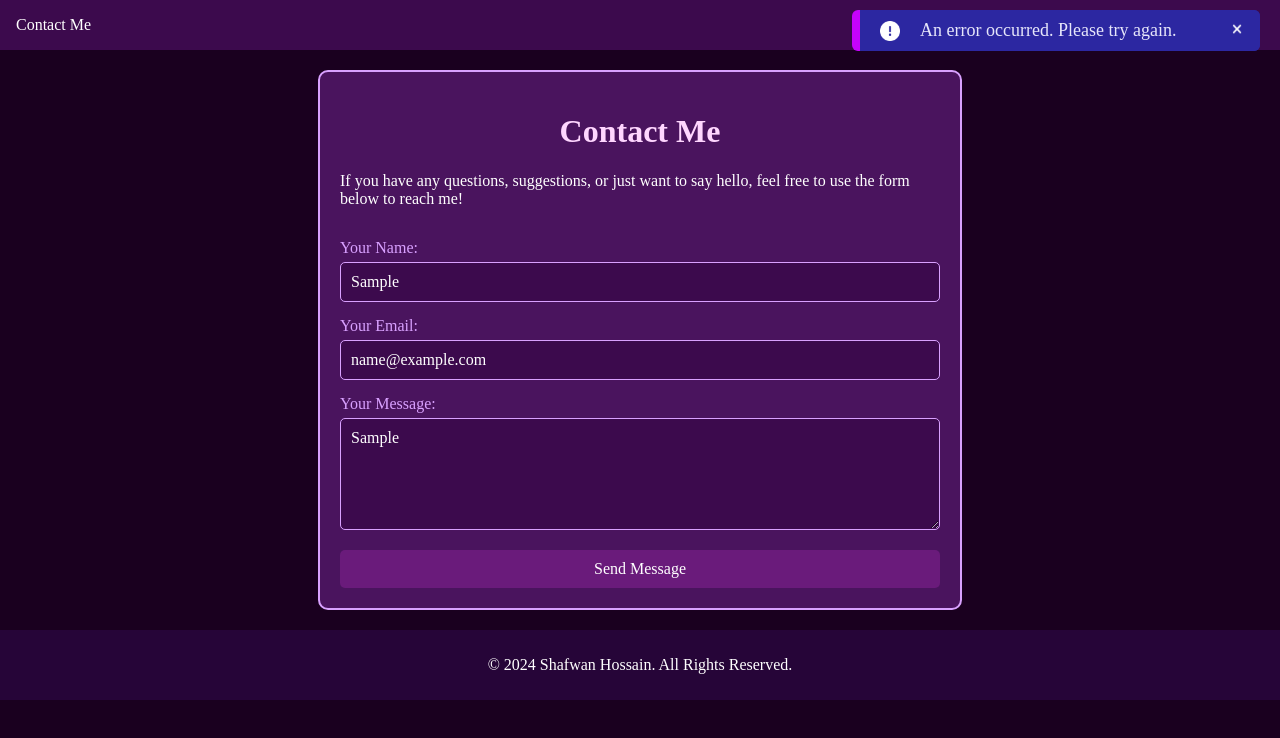
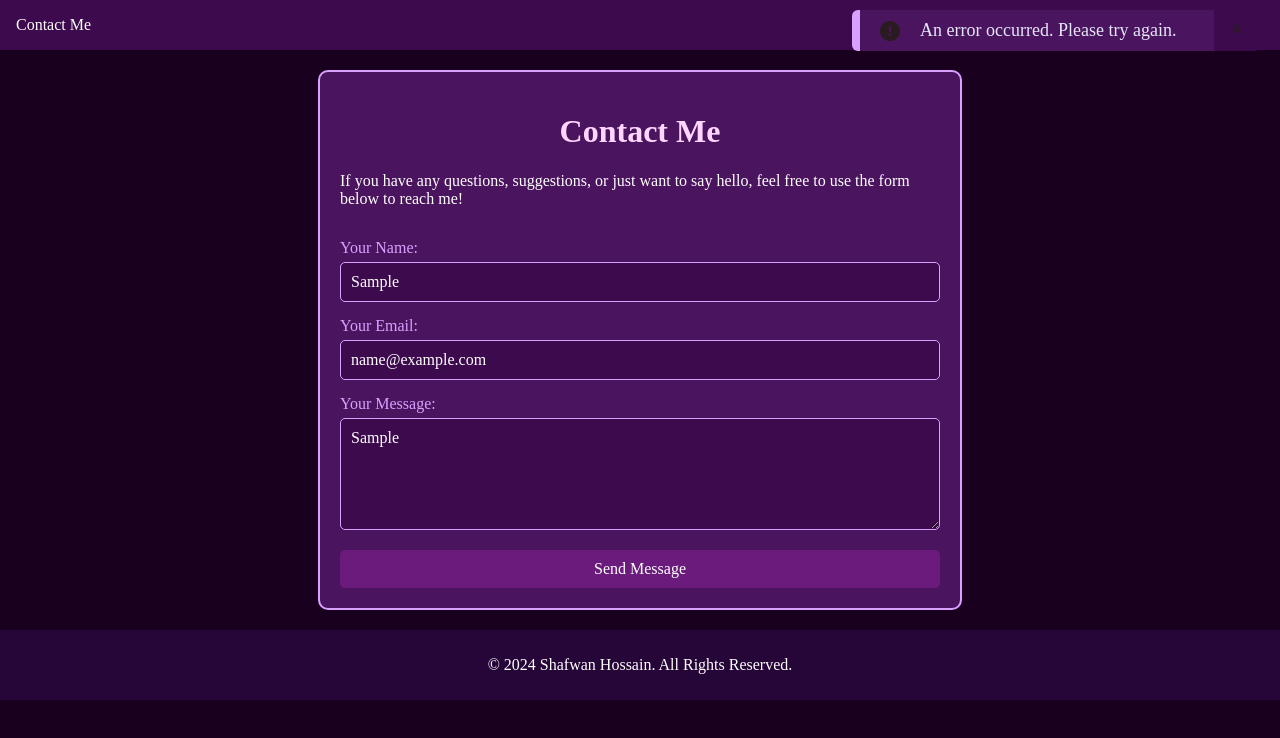
Before and after one commit to Shafwan02/Shafwan02.github.io, a plain HTML site: page index.html in a window 1280 px wide. Both pictures are taken after typing "Sample", "name@example.com", "Sample" into the empty fields and a click on the button "Send Message". Drawn offline with nearby package versions, Linux system fonts and the light colour scheme.

Commit message:
Update index.html

```diff
--- a/index.html
+++ b/index.html
@@ -91,7 +91,8 @@
         }
 
         .alert {
-          background: rgb(44, 39, 161);
+    background-color: #4a145e; /* Matches the container background */
+    color: #ffd6ff; /* Matches the heading and theme */
     padding: 10px 40px;
     min-width: 320px;
     position: absolute;
@@ -99,9 +100,10 @@
     top: 10px;
     overflow: hidden;
     border-radius: 6px;
-          border-left: 8px solid #c603fc;
+    border-left: 8px solid #d9a1ff; /* Matches the border theme */
     opacity: 0;
     pointer-events: none;
+    font-family: "Times New Roman", Times, serif;
 }
 
         .alert.showAlert { opacity: 1; pointer-events: auto; }
@@ -134,15 +136,41 @@
 
 }
 
-.alert .circle-exclamation { position: absolute; left: 20px; top: 50%; transform: translateY(-50%); width: 20px; }
+        .alert .circle-exclamation {
+    position: absolute;
+    left: 20px;
+    top: 50%;
+    transform: translateY(-50%);
+    width: 20px;
+    filter: invert(88%) sepia(15%) saturate(750%) hue-rotate(289deg) brightness(97%) contrast(100%);
+    /* Adjust icon color to fit the theme */
+}
 
-.alert .msg { padding: 0 20px; font-size: 18px; /* color: #ce8500; */ }
-
-.alert .close-btn { position: absolute; right: 0px; top: 50%; transform: translateY(-50%); background: rgb(44, 39, 161); padding: 20px 18px; border-radius: 0 6px 6px 0; }
-
-.close-btn:hover { background: #a1daf9; }
-
-.close-btn .xmark { line-height: 40px; width: 10px; }
+.alert .msg {
+    padding: 0 20px;
+    font-size: 18px;
+    color: #e6e6fa; /* Matches text color in the theme */
+}
+.alert .close-btn {
+    position: absolute;
+    right: 0px;
+    top: 50%;
+    transform: translateY(-50%);
+    background: #3c0a4d; /* Matches button background */
+    padding: 20px 18px;
+    border-radius: 0 6px 6px 0;
+    cursor: pointer;
+    transition: background-color 0.3s ease;
+}
+.close-btn:hover {
+    background-color: #ffd6ff; /* Matches button hover color */
+    color: #1a001f; /* Matches button hover text */
+}
+.close-btn .xmark {
+    width: 10px;
+    filter: invert(88%) sepia(15%) saturate(750%) hue-rotate(289deg) brightness(97%) contrast(100%);
+    /* Adjust icon color to fit the theme */
+}
     </style>
 </head>
 <body>
```
Lines whose indentation alone changed are shown as unchanged.
